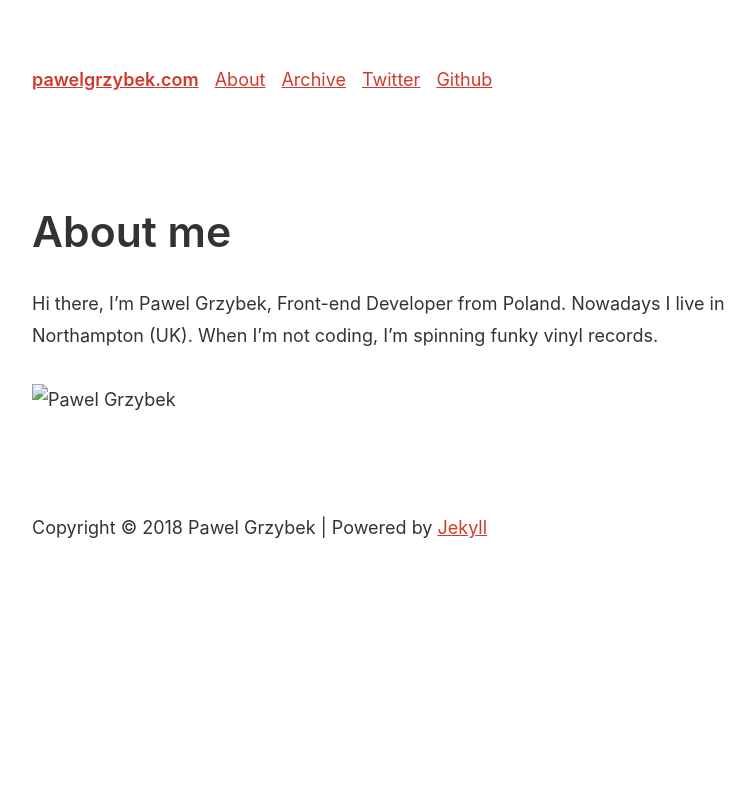
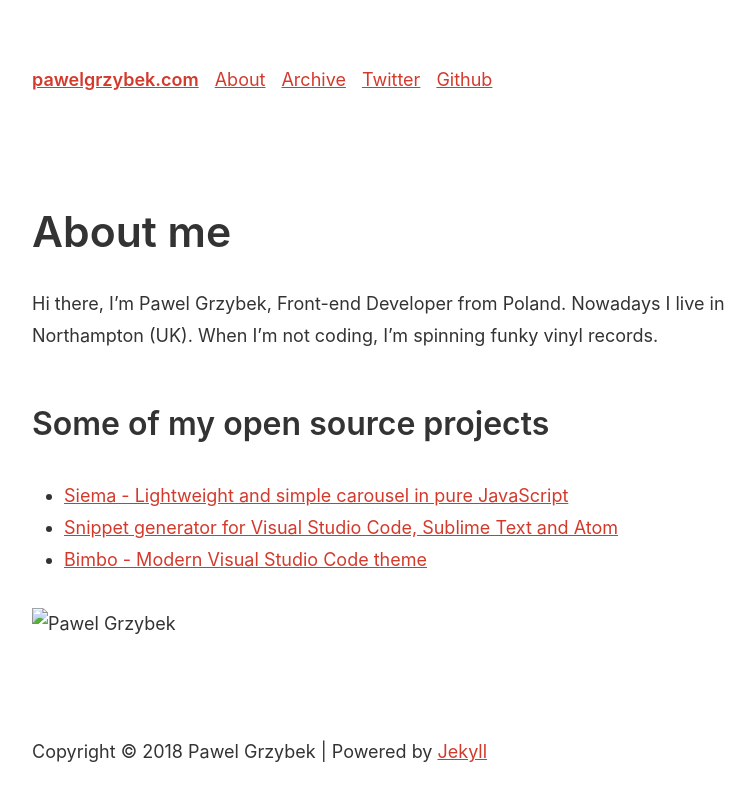
Before and after one commit to kimruddock/pawelgrzybek.github.io, a Jekyll site: the page built from about.md, in a window 1280 px wide. Shown: the top 801 px of the page, without its empty margins (258-1013 px from the left). Built offline with Jekyll 4.4.1, drawn with Linux system fonts in a browser that asks for light colours.

Commit message:
add some projects to about me

```diff
--- a/about.md
+++ b/about.md
@@ -4,4 +4,10 @@ title: About me
 
 {{ site.description }}
 
+## Some of my open source projects
+
+- [Siema - Lightweight and simple carousel in pure JavaScript](https://github.com/pawelgrzybek/siema)
+- [Snippet generator for Visual Studio Code, Sublime Text and Atom](https://github.com/pawelgrzybek/snippet-generator)
+- [Bimbo - Modern Visual Studio Code theme](https://github.com/pawelgrzybek/bimbo-theme)
+
 ![Pawel Grzybek](photos/about.jpg)
```
